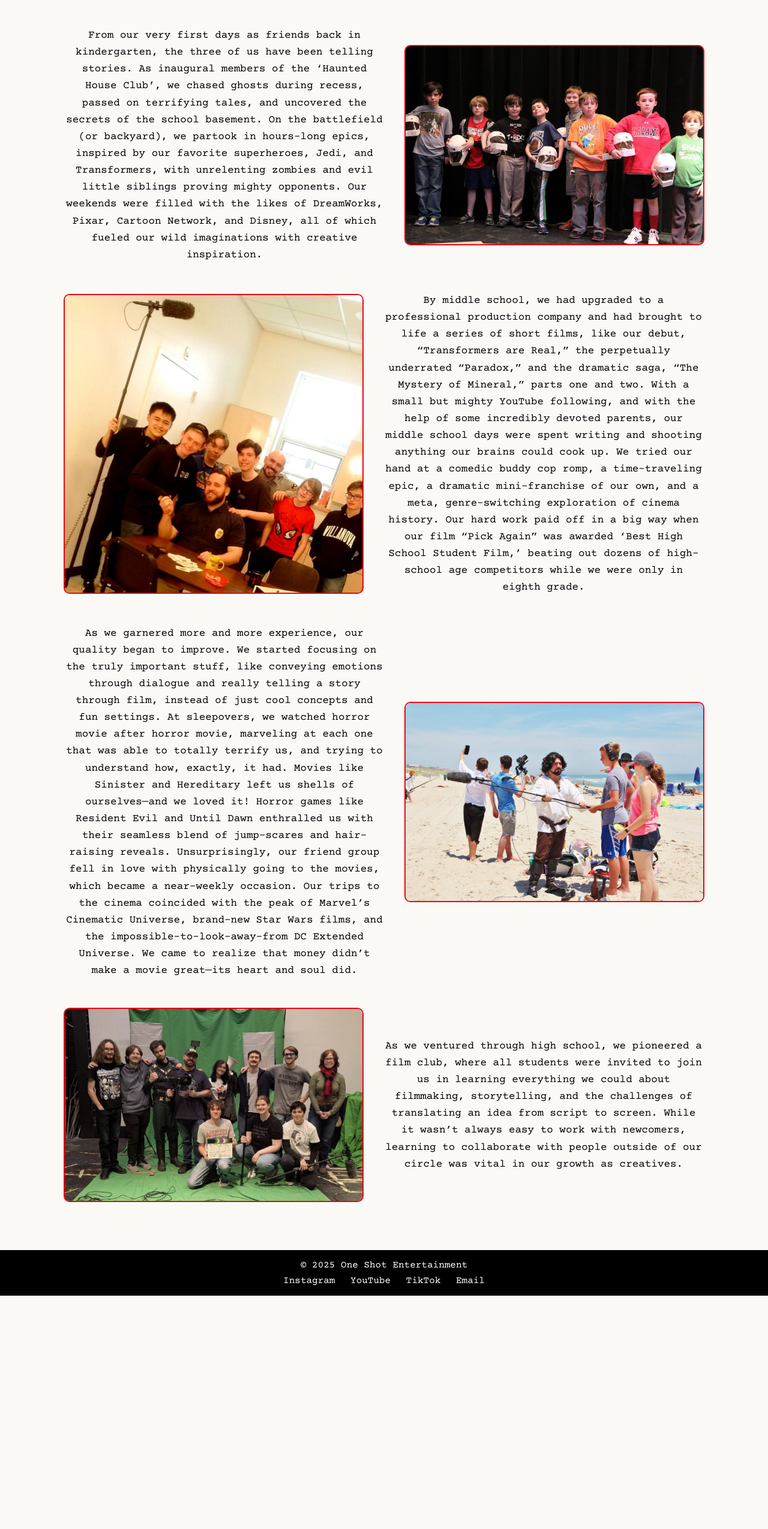
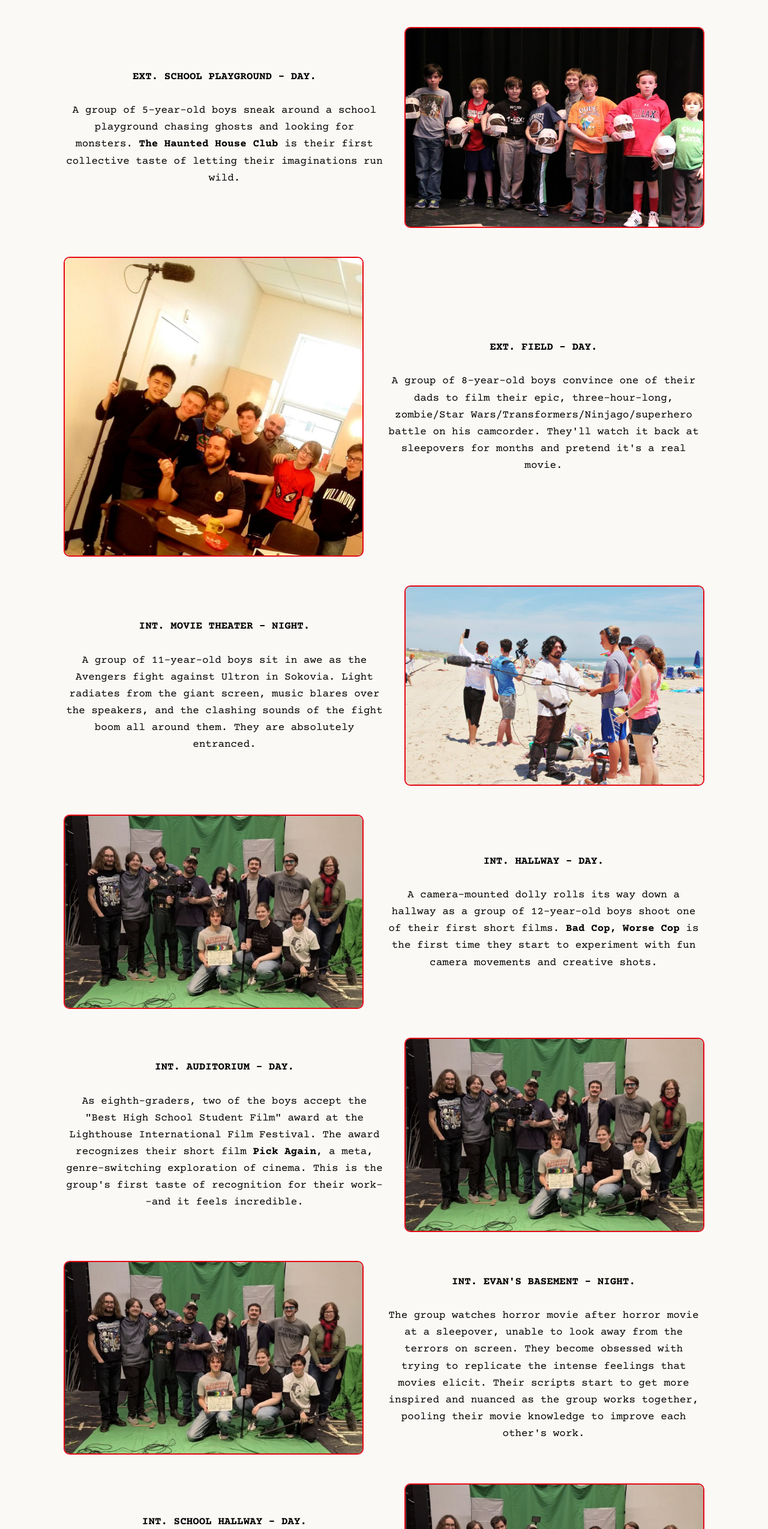
Before and after one commit to Kmax607/OneShotentEntertainment, a website: page OurStory.html in a window 1280 px wide. Shown: the part 211-2760 px from the top of the page at 60% size. Before the commit the page ends 2371 px from the top, so only its background shows below. Drawn offline with nearby package versions, Linux system fonts and the light colour scheme.

Commit message:
Update OurStory.html

```diff
--- a/OurStory.html
+++ b/OurStory.html
@@ -101,31 +101,75 @@
 
         <div class="story-block fade-in">
             <div class="story-text">
-                <p>From our very first days as friends back in kindergarten, the three of us have been telling stories. As inaugural members of the ‘Haunted House Club’, we chased ghosts during recess, passed on terrifying tales, and uncovered the secrets of the school basement. On the battlefield (or backyard), we partook in hours-long epics, inspired by our favorite superheroes, Jedi, and Transformers, with unrelenting zombies and evil little siblings proving mighty opponents. Our weekends were filled with the likes of DreamWorks, Pixar, Cartoon Network, and Disney, all of which fueled our wild imaginations with creative inspiration. </p>
+                <p><strong>EXT. SCHOOL PLAYGROUND - DAY. </strong><br><br>A group of 5-year-old boys sneak around a school playground chasing ghosts and looking for monsters. <strong>The Haunted House Club</strong> is their first collective taste of letting their imaginations run wild.</p>
             </div>
             <img src="kindergarten.jpg" alt="Kindergarten Days" class="story-image"/>
         </div>
 
         <div class="story-block fade-in">
             <div class="story-text">
-                <p>By middle school, we had upgraded to a professional production company and had brought to life a series of short films, like our debut, “Transformers are Real,” the perpetually underrated “Paradox,” and the dramatic saga, “The Mystery of Mineral,” parts one and two. With a small but mighty YouTube following, and with the help of some incredibly devoted parents, our middle school days were spent writing and shooting anything our brains could cook up. We tried our hand at a comedic buddy cop romp, a time-traveling epic, a dramatic mini-franchise of our own, and a meta, genre-switching exploration of cinema history. Our hard work paid off in a big way when our film “Pick Again” was awarded ‘Best High School Student Film,’ beating out dozens of high-school age competitors while we were only in eighth grade. </p>
+                <p><strong>EXT. FIELD - DAY.</strong> <br><br>A group of 8-year-old boys convince one of their dads to film their epic, three-hour-long, zombie/Star Wars/Transformers/Ninjago/superhero battle on his camcorder. They'll watch it back at sleepovers for months and pretend it's a real movie.</p>
             </div>
             <img src="middle.jpg" alt="Middle School Projects" class="story-image"/>
         </div>
 
         <div class="story-block fade-in">
             <div class="story-text">
-                <p>As we garnered more and more experience, our quality began to improve. We started focusing on the truly important stuff, like conveying emotions through dialogue and really telling a story through film, instead of just cool concepts and fun settings. At sleepovers, we watched horror movie after horror movie, marveling at each one that was able to totally terrify us, and trying to understand how, exactly, it had. Movies like Sinister and Hereditary left us shells of ourselves—and we loved it! Horror games like Resident Evil and Until Dawn enthralled us with their seamless blend of jump-scares and hair-raising reveals. Unsurprisingly, our friend group fell in love with physically going to the movies, which became a near-weekly occasion. Our trips to the cinema coincided with the peak of Marvel’s Cinematic Universe, brand-new Star Wars films, and the impossible-to-look-away-from DC Extended Universe. We came to realize that money didn’t make a movie great—its heart and soul did.</p>
+                <p><strong>INT. MOVIE THEATER - NIGHT. </strong> <br><br>A group of 11-year-old boys sit in awe as the Avengers fight against Ultron in Sokovia. Light radiates from the giant screen, music blares over the speakers, and the clashing sounds of the fight boom all around them. They are absolutely entranced.</p>
             </div>
             <img src="beach.jpg" alt="Filmmaking Growth" class="story-image"/>
         </div>
 
         <div class="story-block fade-in">
             <div class="story-text">
-                <p>As we ventured through high school, we pioneered a film club, where all students were invited to join us in learning everything we could about filmmaking, storytelling, and the challenges of translating an idea from script to screen. While it wasn’t always easy to work with newcomers, learning to collaborate with people outside of our circle was vital in our growth as creatives. </p>
+                <p><strong>INT. HALLWAY - DAY. </strong> <br><br>A camera-mounted dolly rolls its way down a hallway as a group of 12-year-old boys shoot one of their first short films. <strong>Bad Cop, Worse Cop</strong> is the first time they start to experiment with fun camera movements and creative shots.</p>
             </div>
             <img src="club.png" alt="Film Club" class="story-image"/>
         </div>
+
+        <div class="story-block fade-in">
+            <div class="story-text">
+                <p><strong>INT. AUDITORIUM - DAY. </strong> <br><br>As eighth-graders, two of the boys accept the "Best High School Student Film" award at the Lighthouse International Film Festival. The award recognizes their short film <strong>Pick Again</strong>, a meta, genre-switching exploration of cinema. This is the group's first taste of recognition for their work--and it feels incredible.</p>
+            </div>
+            <img src="club.png" alt="Film Club" class="story-image"/>
+        </div>
+
+        <div class="story-block fade-in">
+            <div class="story-text">
+                <p><strong>INT. EVAN'S BASEMENT - NIGHT. </strong> <br><br>The group watches horror movie after horror movie at a sleepover, unable to look away from the terrors on screen. They become obsessed with trying to replicate the intense feelings that movies elicit. Their scripts start to get more inspired and nuanced as the group works together, pooling their movie knowledge to improve each other's work.</p>
+            </div>
+            <img src="club.png" alt="Film Club" class="story-image"/>
+        </div>
+
+        <div class="story-block fade-in">
+            <div class="story-text">
+                <p><strong>INT. SCHOOL HALLWAY - DAY. </strong> <br><br>The group, along with their high school's film club, gets their first taste of real struggles on their short film Lockdown. Turns out that working with other people can be a real challenge, but that bridging divides and achieving collaboration are truly essential to success.</p>
+            </div>
+            <img src="club.png" alt="Film Club" class="story-image"/>
+        </div>
+
+        <div class="story-block fade-in">
+            <div class="story-text">
+                <p><strong>INT. SCIENCE CLASSROOM - DAY. </strong> <br><br>The pandemic forces the group to explore alternative methods for their projects. They stumble upon the wonders of the 3D printer and unlock a whole new world of set and costume design in their Star Wars scene <strong>Waiting for Grogu</strong>.</p>
+            </div>
+            <img src="club.png" alt="Film Club" class="story-image"/>
+        </div>
+
+        <div class="story-block fade-in">
+            <div class="story-text">
+                <p><strong>EXT. FOREST - NIGHT. </strong> <br><br>Now in college, the group has continued to come up with new and creative ideas to bring their movie-making dreams to life. Shooting on location, in a forest, digging a real ditch, at night, is the latest crazy idea they've cooked up; until it's topped by their homemade practical cannibalism effects.</p>
+            </div>
+            <img src="club.png" alt="Film Club" class="story-image"/>
+        </div>
+
+        <div class="story-block fade-in">
+            <div class="story-text">
+                <p><strong>INT. LIVING ROOM - DAY. </strong> <br><br>And now we're all caught up! You're probably sitting in your living room reading through this timeline wondering why you haven't closed the page yet. But just know that you're catching us <strong>early</strong> in our journey. So get on board now while we're just getting started. We've got big things coming down the pipeline and we can't wait to share them with you!</p>
+            </div>
+            <img src="club.png" alt="Film Club" class="story-image"/>
+        </div>
+
+
 
     </section>
 </main>
```
